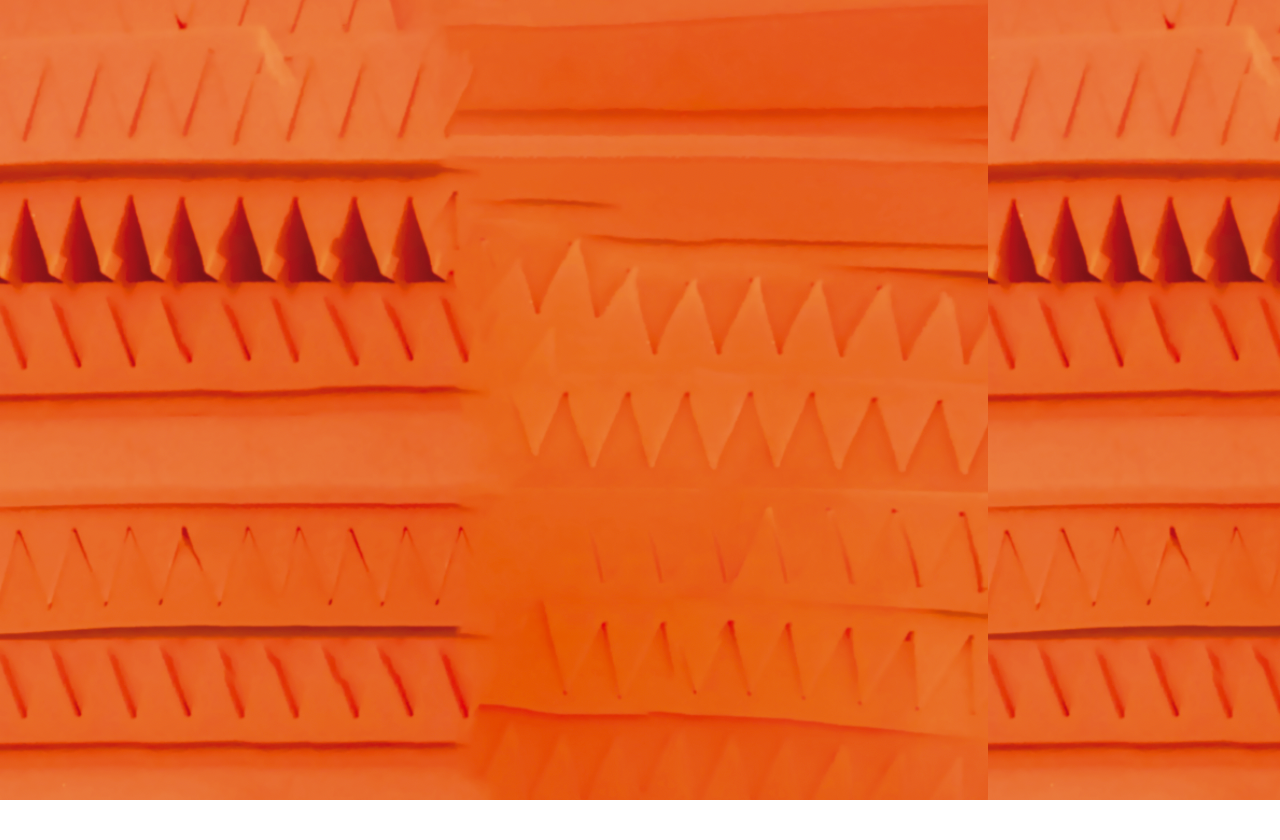
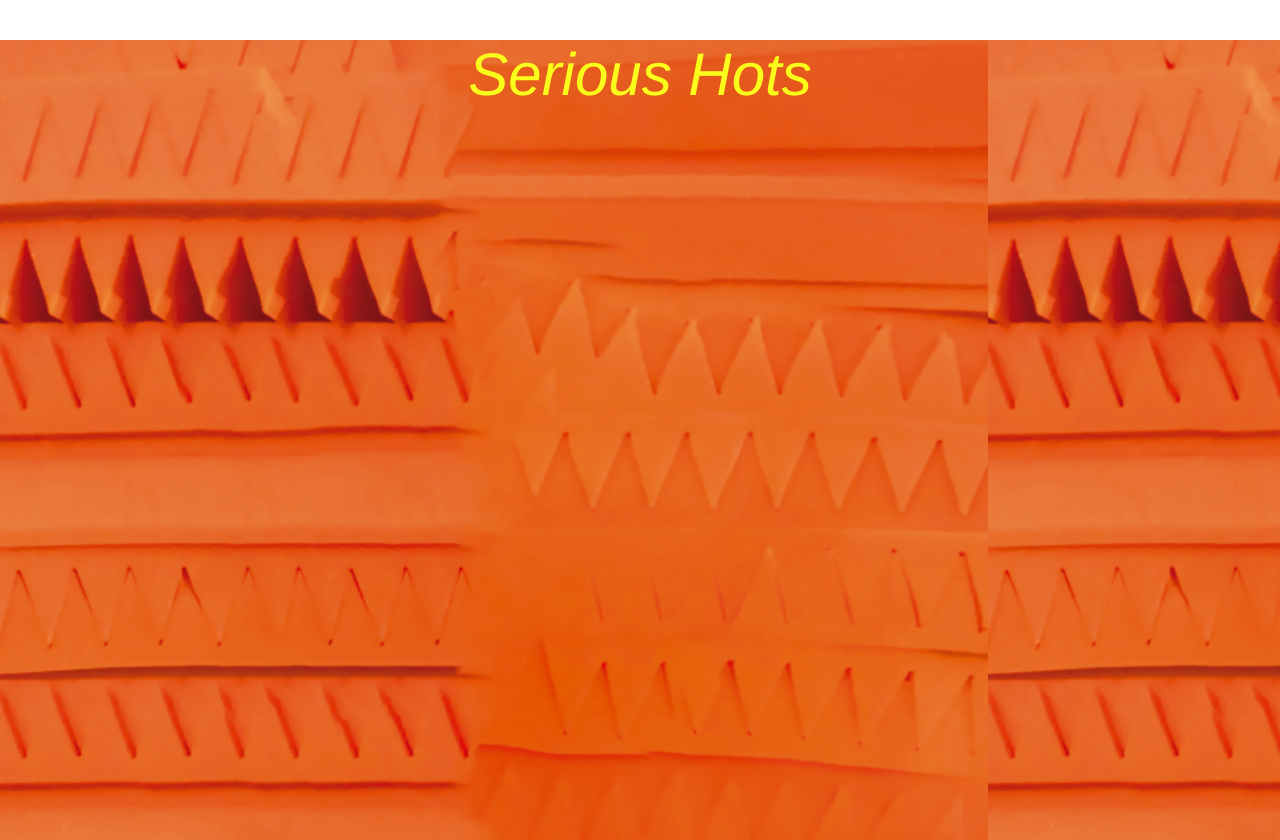
Before and after one commit to alistaircolling/serioushots, a React (Create React App) app: page / in a window 1280 px wide. Before the commit the page ends 800 px from the top, so only its background shows below. Built offline with nearby package versions, Linux system fonts and the light colour scheme.

Commit message:
feat: init

```diff
--- a/src/App.js
+++ b/src/App.js
@@ -40,6 +40,20 @@ const Home = () => {
         width: '100vw',
         height: '100vh',
       }}
-    ></div>
+    >
+      <h1
+        style={{
+          fontFamily:
+            'Helvetica Neue, Helvetica, Arial, Lucida Grande, sans-serif',
+          fontSize: 60,
+          fontStyle: 'italic',
+          fontWeight: 'lighter',
+          textAlign: 'center',
+          color: '#FAFE1B',
+        }}
+      >
+        Serious Hots
+      </h1>
+    </div>
   );
 };
```
